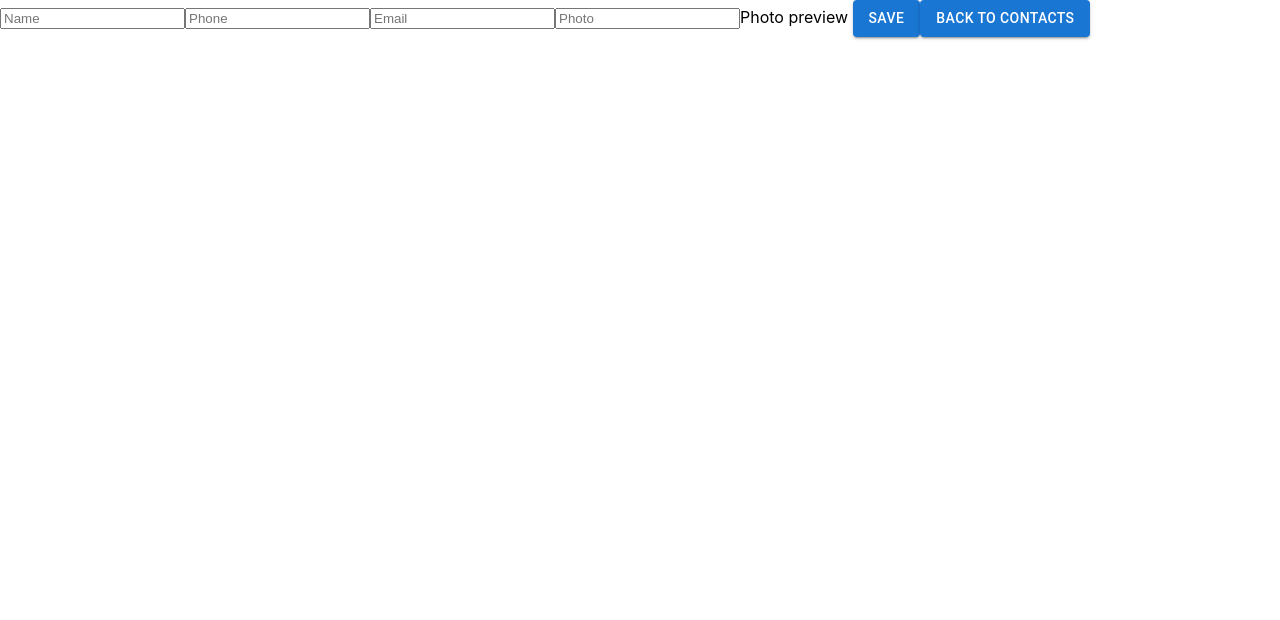
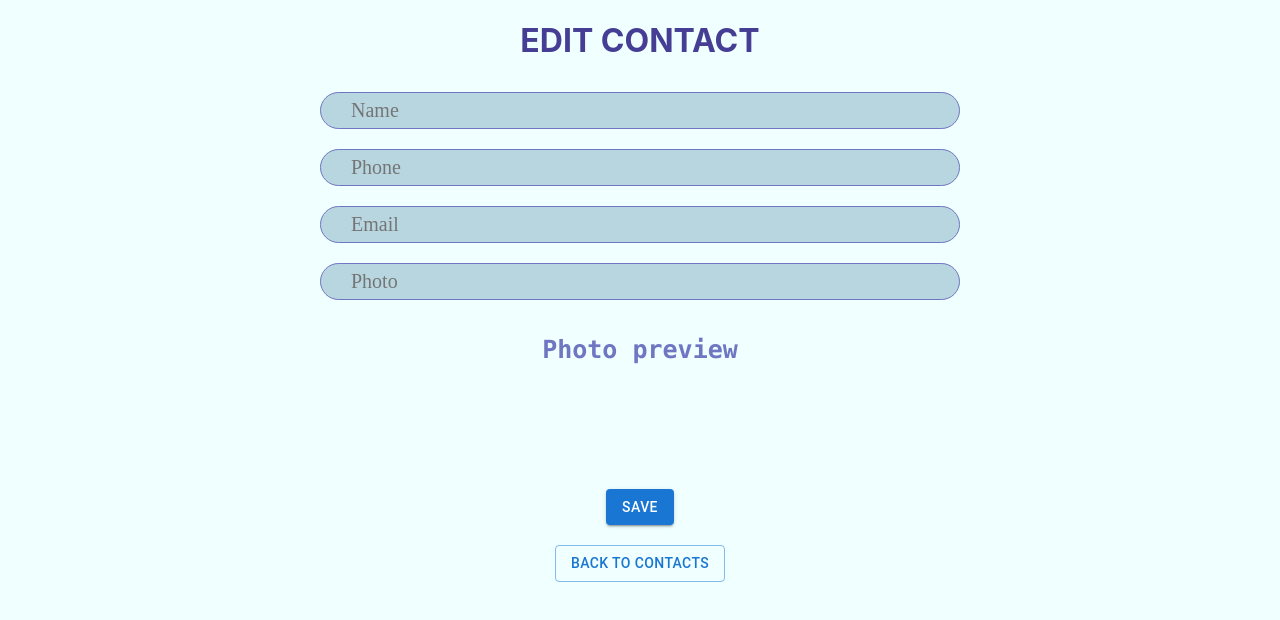
Before and after one commit to koreicnurs/notebook-contact, a React (Create React App) app: page /edit/1 in a window 1280 px wide. Shown: the top 620 px of the page. Built offline with nearby package versions, Linux system fonts and the light colour scheme.

Commit message:
add style for all project, refactoring code, fix all warnings

```diff
--- a/src/components/ContactInfo/ContactInfo.css
+++ b/src/components/ContactInfo/ContactInfo.css
@@ -1,3 +1,28 @@
+.info-contact {
+    display: flex;
+    justify-content: center;
+    font-family: Gubbi;
+}
+
 .image-contact-modal {
     max-width: 200px;
 }
+
+.MuiCardActions-root.MuiCardActions-spacing.css-1t6e9jv-MuiCardActions-root {
+    display: flex;
+    flex-direction: column;
+    justify-content: center;
+
+}
+
+.edit-link {
+    margin-bottom: 10px;
+}
+
+.MuiTypography-root.MuiTypography-h3.MuiTypography-gutterBottom.css-1mktp8m-MuiTypography-root {
+    font-family: "Lohit Bengali";
+}
+
+p.MuiTypography-root.MuiTypography-body2.css-r40f8v-MuiTypography-root {
+    font-family: Gubbi;
+}
--- a/src/components/ContactInfo/ContactInfo.js
+++ b/src/components/ContactInfo/ContactInfo.js
@@ -1,11 +1,11 @@
-import React, {useEffect} from 'react';
+import React from 'react';
 import {Button, CardActions, CardContent, CardMedia, Typography} from "@mui/material";
 import {useDispatch, useSelector} from "react-redux";
-import './ContactInfo.css';
 import {removeContact} from "../../store/actions/contactInfoActions";
 import Spinner from "../UI/Spinner/Spinner";
 import {setPurchasingOpen} from "../../store/actions/contactsActions";
 import {NavLink} from "react-router-dom";
+import './ContactInfo.css';
 
 const ContactInfo = (props) => {
     const dispatch = useDispatch();
@@ -25,7 +25,7 @@ const ContactInfo = (props) => {
 
     return loading ? (<Spinner/>)
         : contact && (
-        <>
+        <div className='info-contact'>
             <CardMedia
                 className='image-contact-modal'
                 component="img"
@@ -44,10 +44,10 @@ const ContactInfo = (props) => {
                 </Typography>
             </CardContent>
             <CardActions>
-                <NavLink to={`edit/${contact.name}`}>Edit</NavLink>
+                <NavLink className='btn-link edit-link' to={`edit/${contact.name}`}>Edit</NavLink>
                 <Button size="small" onClick={() => deleteContactHandler(contact.name)}>Delete</Button>
             </CardActions>
-        </>
+        </div>
     );
 };
 
--- /dev/null
+++ b/src/components/Form/Form.css
@@ -0,0 +1,57 @@
+form {
+    width: 50%;
+    display: flex;
+    flex-direction: column;
+    align-items: center;
+    margin: 0 auto;
+}
+
+.Input {
+    outline: none;
+    border: 1px solid #6f76c2;
+    background-color: #b8d6e0;
+    font: inherit;
+    padding: 6px 30px;
+    margin: 10px auto;
+    display: block;
+    width: 100%;
+    box-sizing: border-box;
+    border-radius: 20px;
+    font-family: Yrsa;
+    font-size: 20px;
+    color: #453e94;
+}
+
+.Input:focus {
+    outline: none;
+    background-color: #b9f1e6;
+    color: #0d00ff;
+    font-family: Sawasdee;
+}
+
+.img {
+    max-width: 50%;
+    margin: 50px 0;
+}
+
+.btn-form {
+    margin-bottom: 20px!important;
+}
+
+.title-photo {
+    font-size: 25px;
+    font-weight: bold;
+    color: #6f76c2;
+    font-family: Consolas;
+}
+
+.title-form {
+    color: #453e94;
+    font-family: BlinkMacSystemFont;
+}
+
+@media (min-width: 600px) {
+    .ContactData {
+        width: 500px;
+    }
+}
--- a/src/components/Form/Form.js
+++ b/src/components/Form/Form.js
@@ -1,12 +1,14 @@
 import React from 'react';
 import {Button} from "@mui/material";
 import {useHistory} from "react-router-dom";
+import './Form.css';
 
 const Form = (props) => {
     const history = useHistory();
 
     return (
         <form onSubmit={props.submitFormData}>
+            <h1 className='title-form'>{props.title.toUpperCase()}</h1>
             <input
                 type="text"
                 className="Input"
@@ -39,9 +41,9 @@ const Form = (props) => {
                 onChange={props.onInputChange}
                 placeholder="Photo"
             />
-            Photo preview <img src={props.photo} alt={props.name}/>
-            <Button variant="contained" type='submit'>Save</Button>
-            <Button variant="contained" type='button' onClick={() => history.push('/')}>Back to Contacts</Button>
+            <p className='title-photo'>Photo preview</p> <img className='img' src={props.photo} alt={props.name}/>
+            <Button className='btn-form' variant="contained" type='submit'>Save</Button>
+            <Button variant="outlined" type='button' onClick={() => history.push('/')}>Back to Contacts</Button>
         </form>
     );
 };
--- a/src/components/UI/Modal/Modal.css
+++ b/src/components/UI/Modal/Modal.css
@@ -14,7 +14,7 @@
 
 @media (min-width: 600px) {
     .Modal {
-        width: 500px;
+        width: 600px;
         left: calc(50% - 250px);
     }
 }
--- a/src/components/UI/Modal/Modal.js
+++ b/src/components/UI/Modal/Modal.js
@@ -1,6 +1,6 @@
 import React from 'react';
+import Backdrop from "../Backdrop/Backdrop";
 import './Modal.css';
-import Backdrop from "../Backdrop/Backdrop";
 
 const Modal = props => {
   return (
--- a/src/containers/Contacts/Contacts.css
+++ b/src/containers/Contacts/Contacts.css
@@ -1,13 +1,19 @@
+body {
+    background: azure;
+}
+
 .contacts {
     display: flex;
     flex-direction: column;
     align-items: center;
+    margin: 50px;
 }
 
 .contact {
     display: flex;
-    width: 50%;
+    width: 40%;
     margin-bottom: 50px;
+    padding: 20px 10px;
 }
 
 .img-contact {
@@ -17,3 +23,52 @@
 .MuiCardContent-root.css-46bh2p-MuiCardContent-root {
     align-self: center;
 }
+
+.btn-link , .btn-link:visited {
+    border: none;
+    color: #5d5dff;
+    text-align: center;
+    padding: 0 10px;
+    -webkit-transition-duration: 0.4s;
+    transition-duration: 0.4s;
+    text-decoration: none;
+    font-size: 15px;
+    cursor: pointer;
+    text-transform: uppercase;
+}
+.btn-link:hover, .btn-link:active {
+    background-color: #bebeee;
+    border-radius: 20px;
+}
+
+.add-link {
+    font-size: 1.5em;
+    align-self: end;
+    margin: 0 28% 5% 0;
+    font-family: Purisa;
+}
+
+.title-contacts {
+    text-decoration: none;
+    font-size: 35px;
+    align-self: start;
+    margin: 0 0 0 29%;
+    font-family: Z003;
+    text-transform: uppercase;
+}
+
+.MuiTypography-root.MuiTypography-h5.MuiTypography-gutterBottom.css-h93ljk-MuiTypography-root {
+    font-family: Suruma;
+    margin: 0 0 0 40px;
+    color: #055d80;
+}
+
+.MuiTypography-root.MuiTypography-h5.MuiTypography-gutterBottom.css-h93ljk-MuiTypography-root:hover {
+    font-size: 30px;
+}
+
+.MuiPaper-root.MuiPaper-elevation.MuiPaper-rounded.MuiPaper-elevation1.MuiCard-root.contact.css-bhp9pd-MuiPaper-root-MuiCard-root:hover {
+    cursor: pointer;
+    background: #8ed3dc;
+    border-radius: 20px;
+}
--- a/src/containers/Contacts/Contacts.js
+++ b/src/containers/Contacts/Contacts.js
@@ -37,6 +37,7 @@ const Contacts = () => {
                 <ContactInfo/>
             </Modal>
             <div className='contacts'>
+                <a className='title-contacts' href="/">Contacts</a>
                 <NavLink className='btn-link add-link' to='/new'>Add Contact</NavLink>
                 {contacts.map(c => {
                     return (
--- a/src/containers/EditContact/EditContact.js
+++ b/src/containers/EditContact/EditContact.js
@@ -57,6 +57,7 @@ const EditDish = () => {
 
     return loading ? (<Spinner/>) : contact && (
         <Form
+            title='Edit contact'
             submitFormData={onSubmitHandler}
             onInputChange={onInputChange}
             name={contact.name}
--- a/src/containers/NewContact/NewContact.js
+++ b/src/containers/NewContact/NewContact.js
@@ -1,6 +1,5 @@
 import React, {useState} from 'react';
 import {useDispatch, useSelector} from "react-redux";
-import {Button} from "@mui/material";
 import {useHistory} from "react-router-dom";
 import Spinner from "../../components/UI/Spinner/Spinner";
 import {createContact} from "../../store/actions/contactsActions";
@@ -35,6 +34,7 @@ const AddDish = () => {
 
     return loading ? (<Spinner/>) : (
         <Form
+            title='Add new contact'
             submitFormData={onSubmitHandler}
             onInputChange={onInputChange}
             name={contact.name}
```
